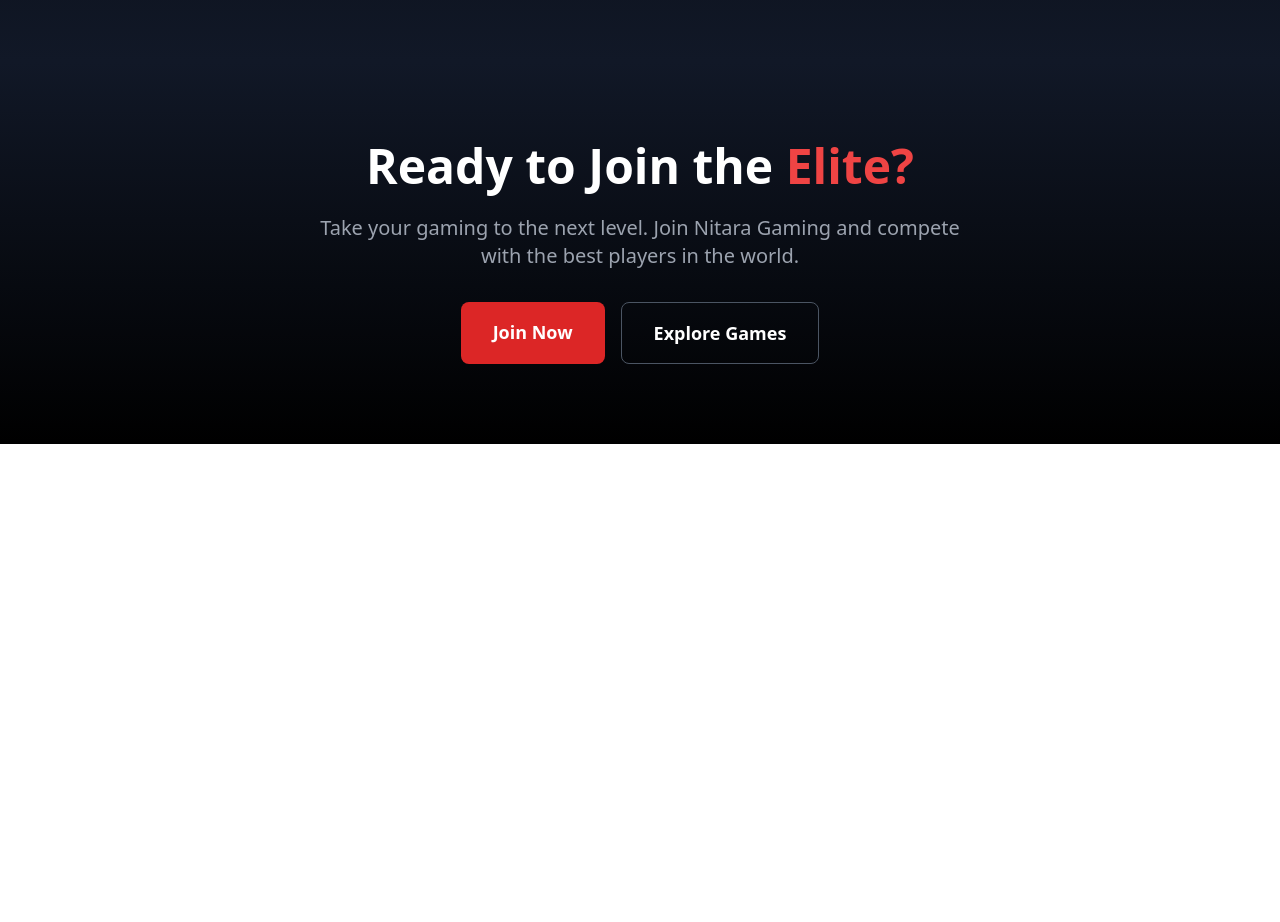
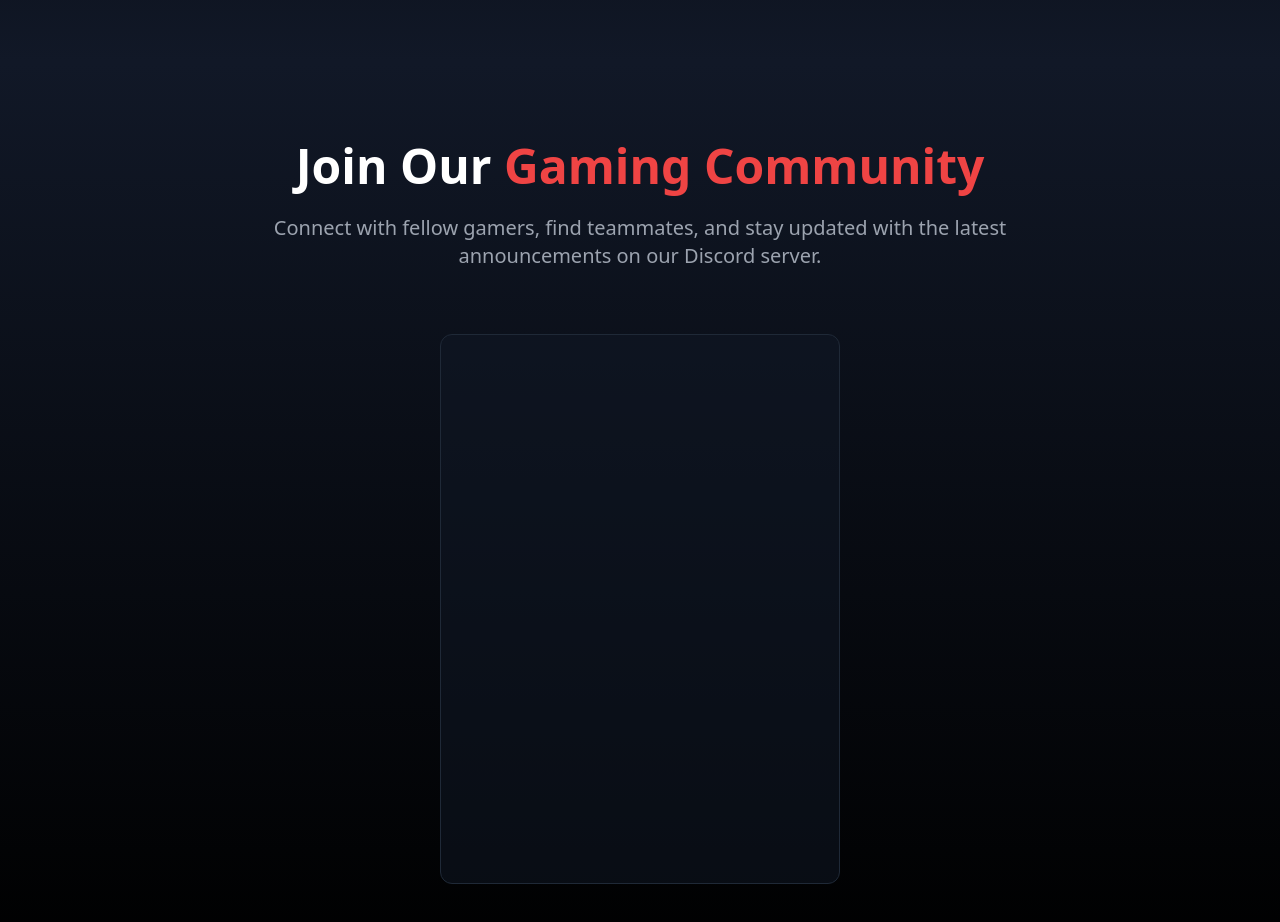
Before and after one commit to EtHaN-k46/gaming-squad-central, a React (Vite) app: page / in a window 1280 px wide. Shown: the part 1760-2682 px from the top of the page. Before the commit the page ends 2204 px from the top, so only its background shows below. Built offline with nearby package versions, Linux system fonts and the light colour scheme.

Commit message:
Update Index.tsx

```diff
--- a/src/pages/Index.tsx
+++ b/src/pages/Index.tsx
@@ -1,4 +1,3 @@
-
 import React from 'react';
 import Hero from '../components/Hero';
 import StatsSection from '../components/StatsSection';
@@ -72,8 +71,38 @@ const Index = () => {
         </div>
       </section>
 
+      {/* Discord Community Section */}
+      <section className="py-20 bg-gradient-to-b from-gray-900 to-black">
+        <div className="container mx-auto px-4">
+          <div className="text-center mb-16">
+            <h2 className="text-4xl md:text-5xl font-bold text-white mb-6">
+              Join Our
+              <span className="text-red-500"> Gaming Community</span>
+            </h2>
+            <p className="text-xl text-gray-400 max-w-3xl mx-auto">
+              Connect with fellow gamers, find teammates, and stay updated with the latest announcements on our Discord server.
+            </p>
+          </div>
+
+          <div className="flex justify-center">
+            <div className="bg-gray-900/50 rounded-xl p-6 border border-gray-800">
+              <iframe
+                src="https://ptb.discord.com/widget?id=819994053759860746&theme=dark"
+                width="350"
+                height="500"
+                allowTransparency={true}
+                frameBorder="0"
+                sandbox="allow-popups allow-popups-to-escape-sandbox allow-same-origin allow-scripts"
+                className="rounded-lg"
+                title="Discord Server Widget"
+              />
+            </div>
+          </div>
+        </div>
+      </section>
+
       {/* CTA Section */}
-      <section className="py-20 bg-gradient-to-b from-gray-900 to-black">
+      <section className="py-20 bg-gradient-to-b from-black to-gray-900">
         <div className="container mx-auto px-4 text-center">
           <div className="max-w-4xl mx-auto">
             <h2 className="text-4xl md:text-5xl font-bold text-white mb-6">
```
